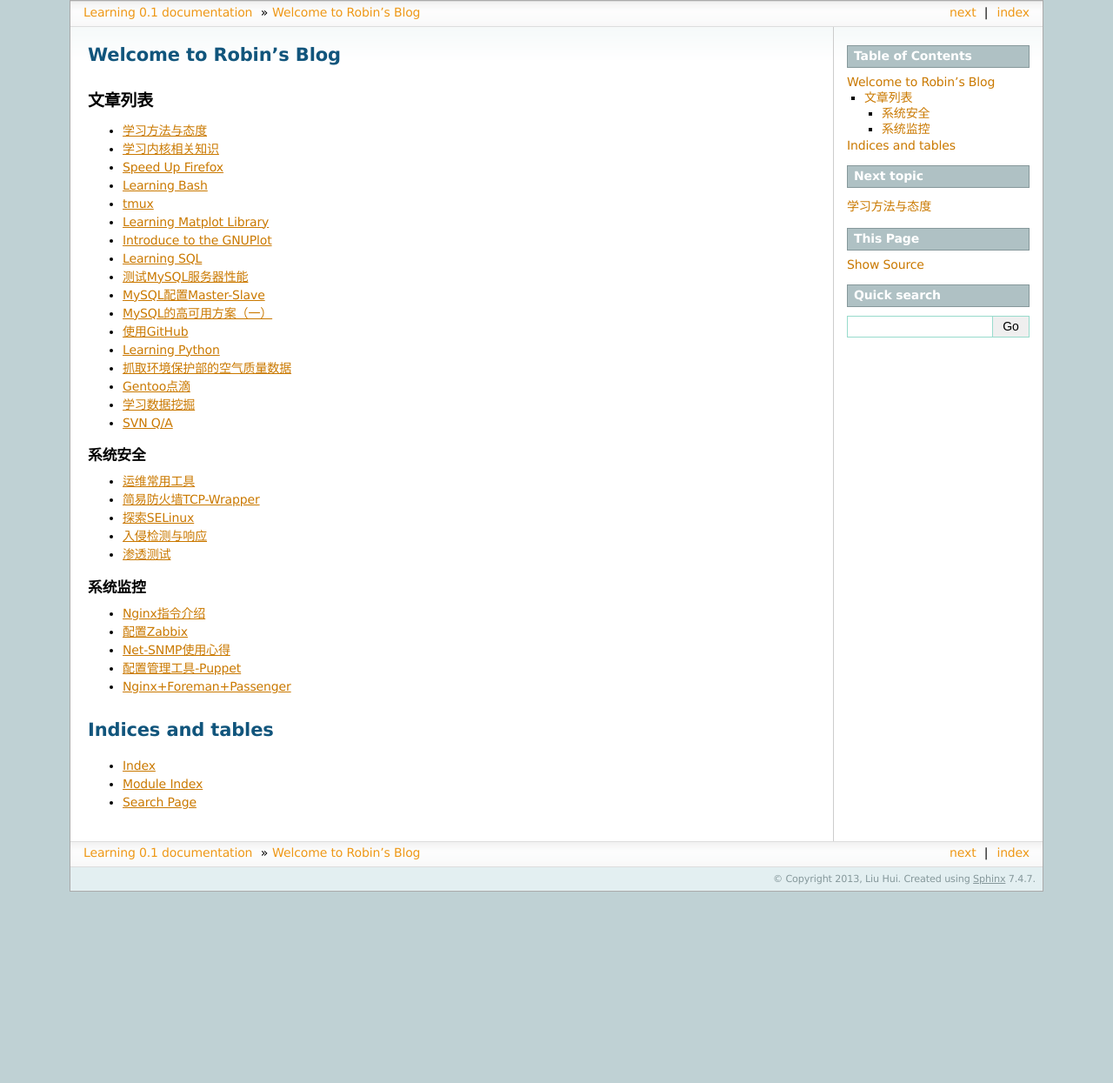
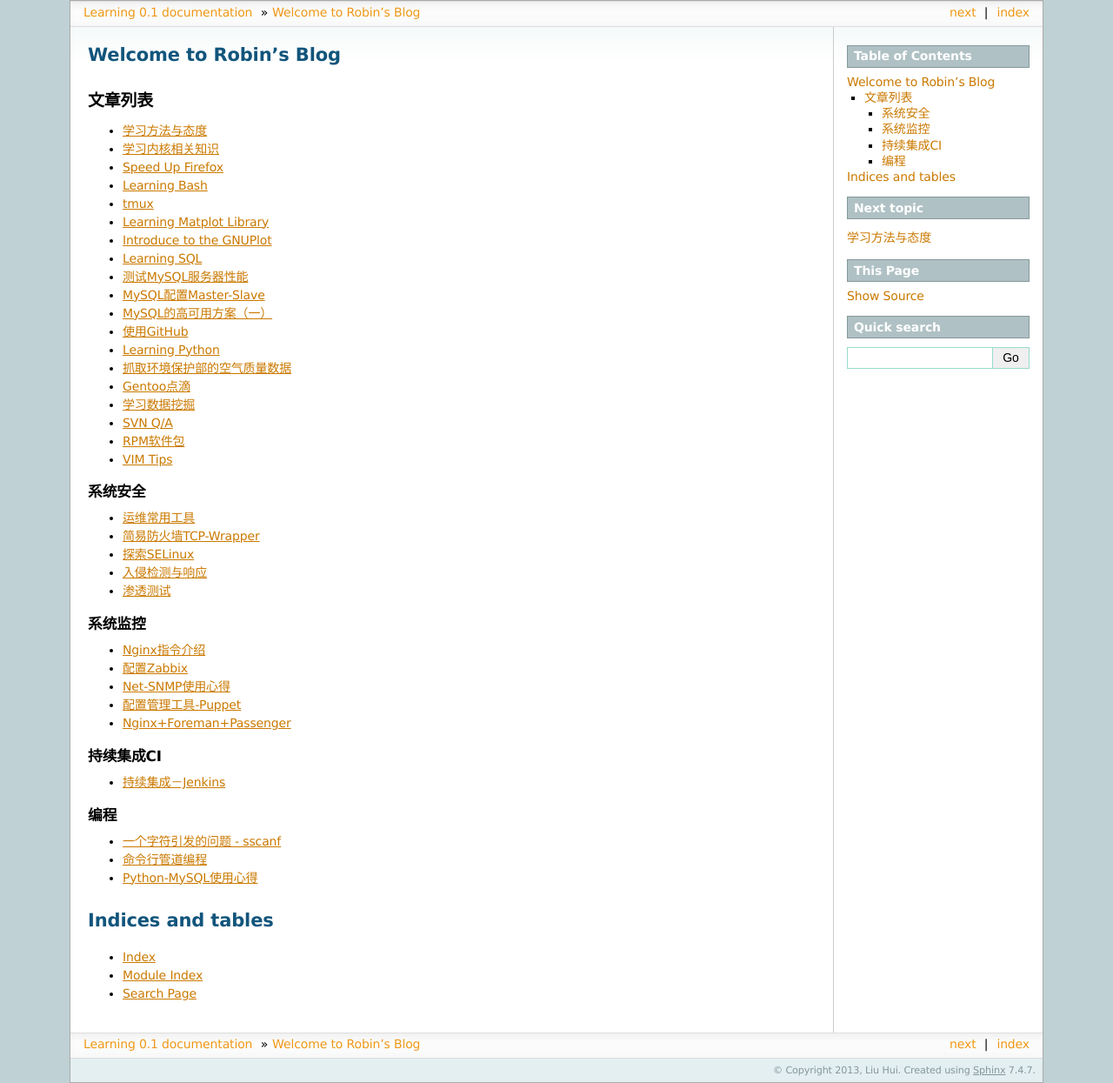
Before and after one commit to huiliu/learning.docs.hui, a Sphinx documentation site: the page built from source/index.rst, in a window 1280 px wide. Shown: the whole page at 87% size. Built offline with Sphinx 7.4.7, drawn with Linux system fonts in a browser that asks for light colours; formulas are drawn with MathJax 3; before the commit the page ends 1025 px from its top, so only the background shows below that; some of the changed lines change nothing that is shown.

Commit message:
ADD NEW FILE sscanf
sscanf函数的使用心得

```diff
--- a/source/index.rst
+++ b/source/index.rst
@@ -29,6 +29,8 @@ Welcome to Robin's Blog
     gentoo
     datamining
     svn
+    rpm
+    vim
 
 
 系统安全
@@ -53,6 +55,22 @@ Welcome to Robin's Blog
     puppet
     foreman
 
+持续集成CI
+^^^^^^^^^^^
+.. toctree::
+    :maxdepth: 1
+
+    jenkins
+
+
+编程
+^^^^^^^^
+.. toctree::
+    :maxdepth: 1
+
+    sscanf
+    comm_pipe
+    pymysql
 
 
 Indices and tables
--- /dev/null
+++ b/source/sscanf.rst
@@ -0,0 +1,60 @@
+一个字符引发的问题 - sscanf
+***************************
+有下面这样一小段测试程序：
+
+.. code-block:: c
+
+
+    #include <stdio.h>
+
+    int
+    main(int argc, char **argv)
+    {
+        char *buff;
+        char    ip[17] = "\0",
+                dim,
+                username[17] = "\0",
+                datatime[22],
+                timezone[7];
+
+        buff = "192.168.122.1 - - [17/Sep/2013:21:47:24 +0800] \"GET / HTTP/1.1\" 403 5039 \"-\" \"Mozilla/5.0 (X11; Linux x86_64; rv:23.0) Gecko/20130817 Firefox/23.0\"\n";
+        fprintf(stdout, "%s\n", buff);
+
+        sscanf(buff, "%s %s %s [%s %s", ip, dim, username, datatime, timezone);
+        fprintf(stdout, "%s%s%s%s%s\n", ip, dim, username, datatime, timezone);
+        return 0;
+    }
+
+1.  在CentOS6.4中使用\ **gcc 4.4**\ 编译可以得到正确的结果：
+
+    192.168.122.1 - - [17/Sep/2013:21:47:24 +0800] "GET / HTTP/1.1" 403 5039 "-" "Mozilla/5.0 (X11; Linux x86_64; rv:23.0) Gecko/20130817 Firefox/23.0"
+
+    192.168.122.1--17/Sep/2013:21:47:24+0800]
+
+2.  在Gentoo上使用\ **gcc 4.7**\ 编译得到的结果是：
+
+    192.168.122.1 - - [17/Sep/2013:21:47:24 +0800] "GET / HTTP/1.1" 403 5039 "-" "Mozilla/5.0 (X11; Linux x86_64; rv:23.0) Gecko/20130817 Firefox/23.0"
+    "\000\071\062.168.122.1\000\000"
+
+    192.168.122.1-\ **+0800]**\ -17/Sep/2013:21:47:24+0800]
+
+3.  在Gentoo上使用\ **clang 3.3**\ 编译运行得到：
+
+    192.168.122.1 - - [17/Sep/2013:21:47:24 +0800] "GET / HTTP/1.1" 403 5039 "-" "Mozilla/5.0 (X11; Linux x86_64; rv:23.0) Gecko/20130817 Firefox/23.0"
+
+    --17/Sep/2013:21:47:24+0800]
+
+**原因：**
+
+在邮件列表shlug@googlegroups.com中得到了Yu Changyuan和Ray Song的指点：
+
+    sscanf用法错了。
+
+    在sscanf里面，%s对应的指针必须能放字符串加一个'\0'的长度。
+
+    man sscanf里面的一段：
+           s     Matches a sequence of non-white-space characters; the next
+                 pointer must be a pointer to character array that is long enough
+                 to hold the input sequence and the terminating null byte ('\0'),
+                 which is added automatically.  The input string stops at white
+                 space or at the maximum field width, whichever occurs first.
```
